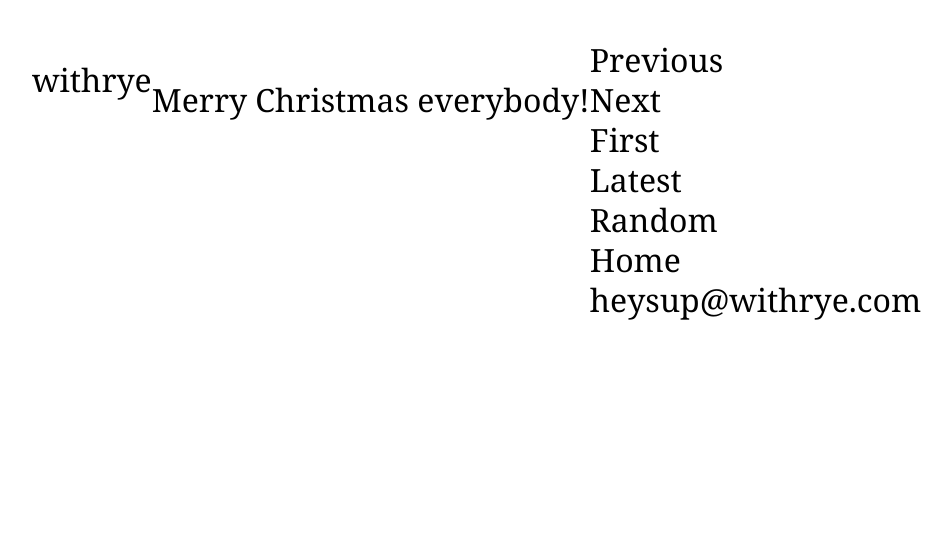
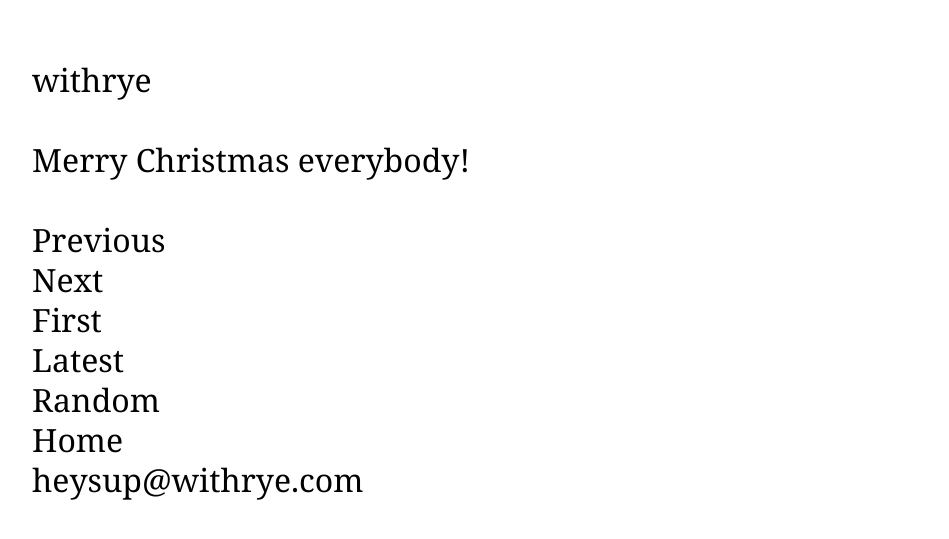
Before and after one commit to fv231/blog, a Jekyll site: the page built from _posts/2013-12-24-58.md, in a window 1280 px wide. Shown: the top 539 px of the page, without its empty margins (308-1257 px from the left). Built offline with Jekyll 4.4.1, drawn with Linux system fonts in a browser that asks for light colours.

Commit message:
Revert "Merge pull request #2 from withrye2/big-picture-again"
This reverts commit daa2515db94b7640fc47ff62e0f9d7c2543e9630, reversing
changes made to c4364606ceb1894d0f085cc2f1b7264461efbdcd.

```diff
--- a/_layouts/default.html
+++ b/_layouts/default.html
@@ -32,7 +32,7 @@
 <body>
 
 <div class="wrapper">
-  <div class="column header">
+  <div class="header">
     <a href="/">withrye</a>
   </div>
   {{ content }}
--- a/_layouts/post.html
+++ b/_layouts/post.html
@@ -2,11 +2,11 @@
 layout: default
 ---
 
-<div class="column post">
+<div class="post">
   {{ content }}
 </div>
 
-<div class="column footer">
+<div class="footer">
 
   {% if page.previous %}
     <p><a href="{{page.previous.url}}">Previous</a></p>
--- a/index.html
+++ b/index.html
@@ -4,11 +4,11 @@ layout: default
 
 {% for post in site.posts limit:1 %}
 
-   <div class="column post">
+   <div class="post">
       {{ site.posts.first.content }}
    </div>
 
-   <div class="column footer">
+   <div class="footer">
      <p><a href="{{ post.previous.url }}">Previous</a></p>
      <p><a href="{{site.posts.last.url}}">First</a></p>
      <p><a href="/?" id="random">Random</a></p>
--- a/style.css
+++ b/style.css
@@ -7,17 +7,14 @@ a
 img
 { width:100%; }
 
+.post p
+{ margin:40px 0; }
+
 .wrapper
-{ max-width:600px; margin:auto; background:white; padding:40px; font:32px/40px georgia, serif; display:flex; }
-
-.column
-{ flex:none; }
+{ max-width:600px; margin:auto; background:white; padding:40px; font:32px/40px georgia, serif; }
 
 .header
 { margin-top:20px; }
-
-.post p
-{ margin:40px 0; }
 
 .footer
 { margin-bottom:30px; }
```
